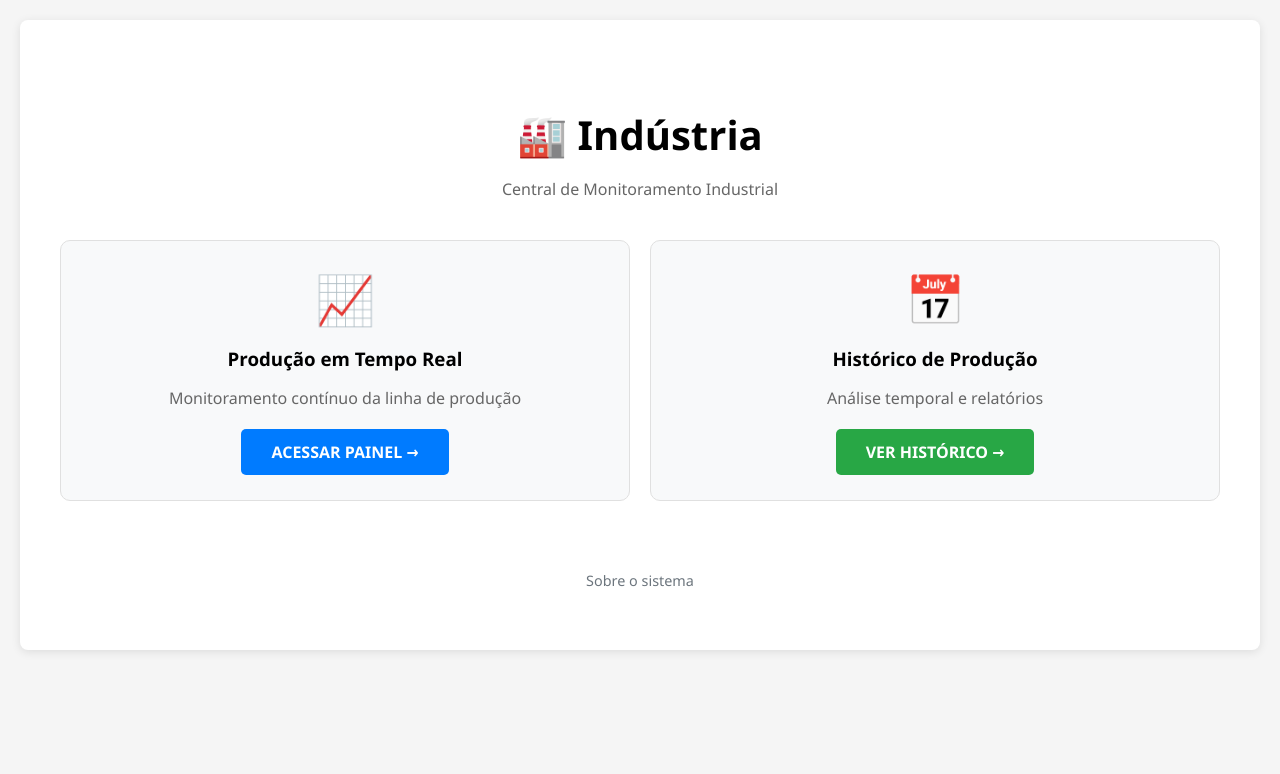
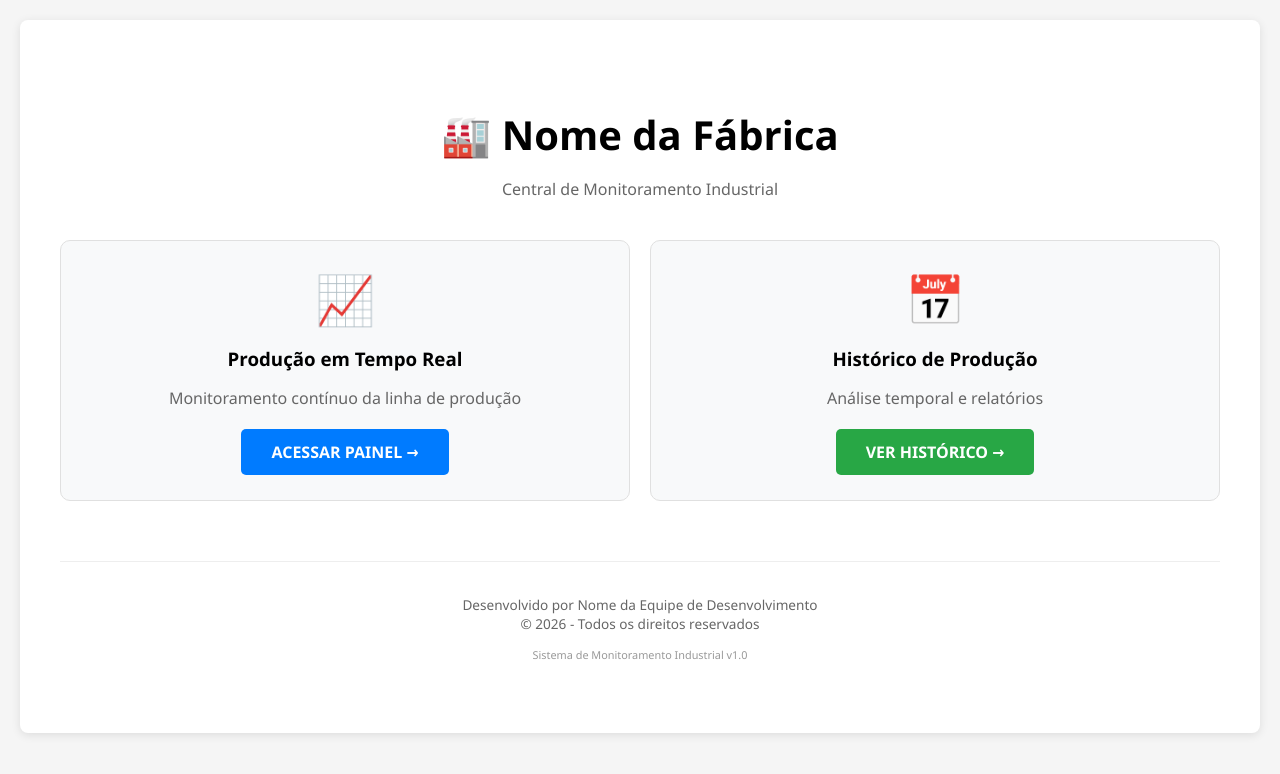
Before and after one commit to pablosscosta/painel-web, a Flask app: page / in a window 1280 px wide. Shown: the top 774 px of the page. Run offline with Flask 3, Linux system fonts and the light colour scheme.

Commit message:
chore: remove página 'sobre' e add config personalizaveis

```diff
--- a/backend/app.py
+++ b/backend/app.py
@@ -5,7 +5,6 @@ from routes.panel import painel_prod, index
 from routes.stream import stream
 from routes.home import home
 from routes.historico import historico
-from routes.sobre import sobre
 
 app = Flask(__name__, static_folder="../frontend", static_url_path="")
 
@@ -15,7 +14,6 @@ app.route("/painel-prod")(painel_prod)
 app.route("/", methods=["GET"])(home)
 app.route("/stream")(stream)
 app.route("/historico")(historico)
-app.route("/sobre")(sobre)
 
 if __name__ == "__main__":
     app.run(debug=True)
--- a/backend/config.py
+++ b/backend/config.py
@@ -5,6 +5,8 @@ load_dotenv()
 
 class Config:
     CSV_PATH = os.getenv("CSV_PATH", "CAMINHO/PLACEHOLDER/ARQUIVO.csv")
+    NOME_DESENVOLVEDOR = os.getenv("NOME_DESENVOLVEDOR", "Nome da Equipe de Desenvolvimento")
+    NOME_FABRICA = os.getenv("NOME_FABRICA", "Nome da Fábrica")
     FLASK_DEBUG = os.getenv("FLASK_DEBUG", "True").lower() == "true"
 
 config = Config()
--- a/backend/routes/home.py
+++ b/backend/routes/home.py
@@ -6,5 +6,7 @@ from config import config
 def home():
     return render_template(
         "home.html",
-        fabrica_nome="Indústria"
+        fabrica_nome=config.NOME_FABRICA,
+        desenvolvedor=config.NOME_DESENVOLVEDOR,
+        ano_atual=datetime.now().year
     )
--- a/backend/routes/sobre.py
+++ /dev/null
@@ -1,4 +0,0 @@
-from flask import render_template
-
-def sobre():
-    return render_template("sobre.html", titulo="Sobre o Sistema")
--- a/backend/templates/home.html
+++ b/backend/templates/home.html
@@ -29,9 +29,15 @@
         </div>
     </div>
 
-    <!-- Rodapé minimalista -->
-    <div style="margin-top: 50px; padding-top: 20px; color: #888; font-size: 0.9em;">
-        <a href="{{ url_for('sobre') }}" style="color: #6c757d; text-decoration: none;">Sobre o sistema</a>
+    <!-- Rodapé -->
+    <div style="margin-top: 60px; padding-top: 20px; border-top: 1px solid #eee; color: #666; font-size: 0.85em; text-align: center;">
+        <p>
+            Desenvolvido por {{ desenvolvedor }}<br>
+            © {{ ano_atual }} - Todos os direitos reservados
+        </p>
+        <p style="color: #999; font-size: 0.8em; margin-top: 5px;">
+            Sistema de Monitoramento Industrial v1.0
+        </p>
     </div>
 </div>
 {% endblock %}
```
Also changed, not shown: backend/templates/sobre.py (deleted, +0 -11 lines), 1 other file.
